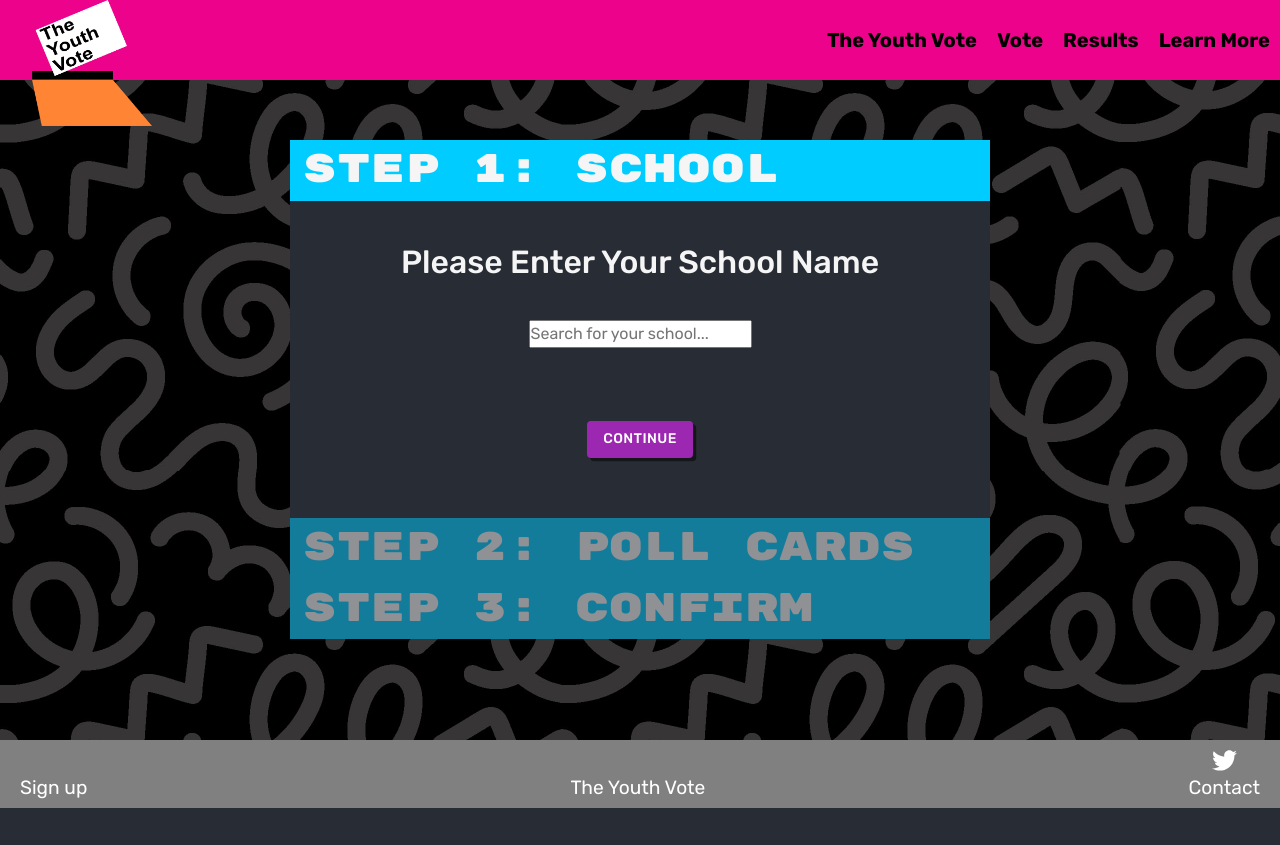
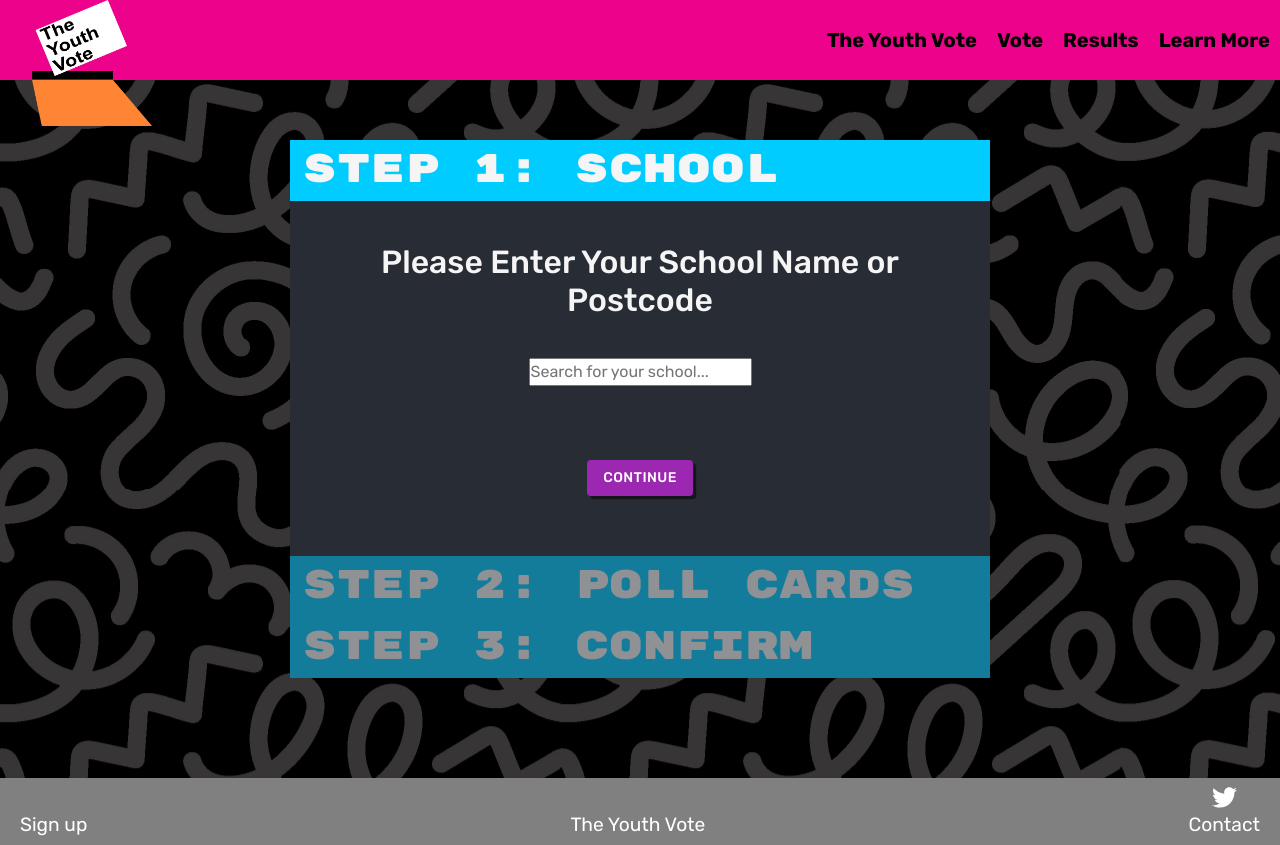
Before and after one commit to jemonaghan/the-youth-vote, a React (Create React App) app in the folder frontend/react-website/: page /sign-up in a window 1280 px wide. Before the commit the page ends 808 px from the top, so only its background shows below. Built offline with nearby package versions, Linux system fonts and the light colour scheme.

Commit message:
adding postcode message

```diff
--- a/frontend/react-website/src/components/sign-up-form/SchoolEnter.js
+++ b/frontend/react-website/src/components/sign-up-form/SchoolEnter.js
@@ -10,7 +10,7 @@
     function continueForward () {
         if (formData.schoolSearch === "") {
             console.log('Field is empty')
-            setErrorMessage('Please enter your school name')
+            setErrorMessage('Please enter your school name or school postcode')
         }
         else {
             setPage(page + 1)
@@ -24,7 +24,7 @@
             </div>
 
             <div className='body'>
-                <h2>Please Enter Your School Name</h2>
+                <h2>Please Enter Your School Name or Postcode</h2>
                 <input
                     type="text"
                     placeholder="Search for your school..."
```
Also changed, not shown: 1 other file (tests, documents, lock files or other folders).
